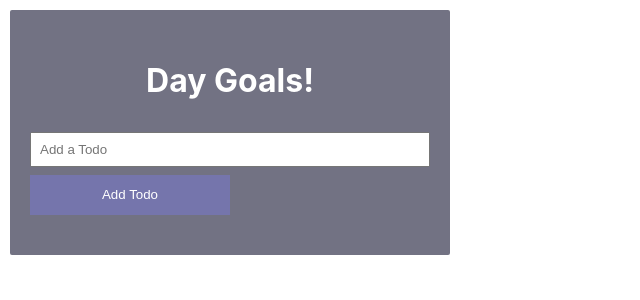
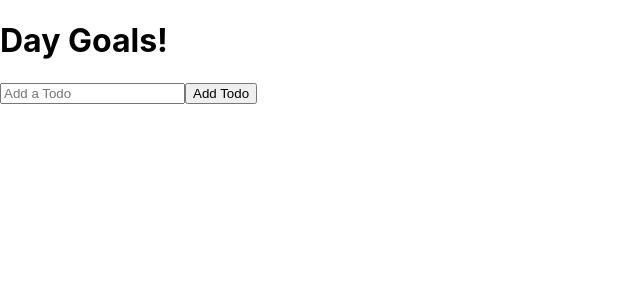
Before and after one commit to Raji-perni/TodoApplication-inReact, a React (Create React App) app: page / in a window 1280 px wide. Shown: the top 300 px of the page, without its empty margins (0-640 px from the left). Built offline with nearby package versions, Linux system fonts and the light colour scheme.

Commit message:
Update App.js

```diff
--- a/src/App.js
+++ b/src/App.js
@@ -83,16 +83,16 @@
   };
 
   return (
-    <div className="todo-container">
-      <h1 className="heading">Day Goals!</h1>
-      <div className="add-task">
+    <div className="bg-container">
+      <h1 className="day-heading">Day Goals!</h1>
+      <div className="container">
         <input
           type="text"
           value={taskInput}
           onChange={(e) => setTaskInput(e.target.value)}
-          placeholder="Add a Todo"
+          placeholder="Add a Todo" className='todo-input'
         />
-        <button onClick={addOrUpdateTask}>
+        <button onClick={addOrUpdateTask} className="add-btn">
           {editingTask !== null ? 'Update' : 'Add Todo'}
         </button>
       </div>
@@ -102,6 +102,7 @@
             <span onClick={() => startEditingTask(task.id)}>
               {task.name}  (Updated {task.updates} times)
             </span>
+            <div className="todo-container">
             <span className="edit-icon" onClick={() => startEditingTask(task.id)}>
             <span role="img" aria-label="edit" style={{ color: 'white' }}>
               ✏️
@@ -113,6 +114,7 @@
               </span>
             </span>
           </div>
+          </div>
         ))}
       </div>
     </div>
```
